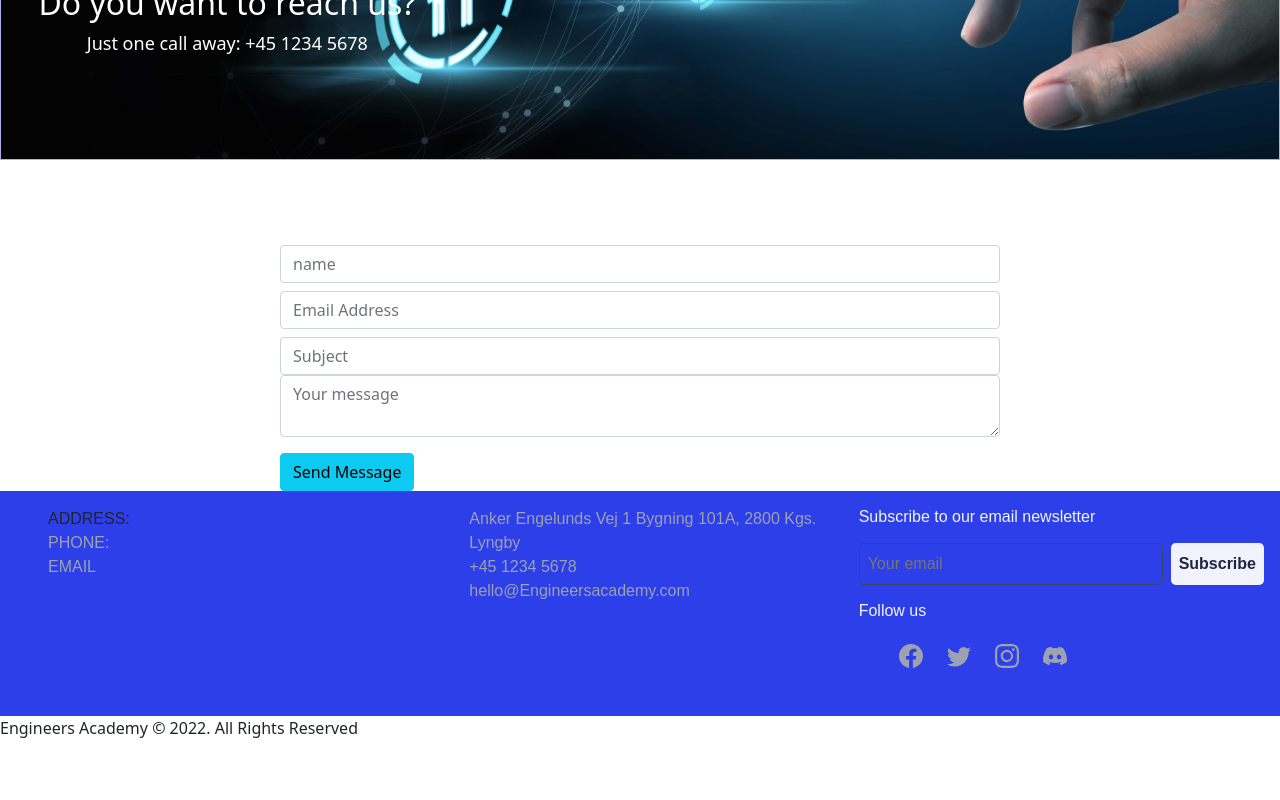
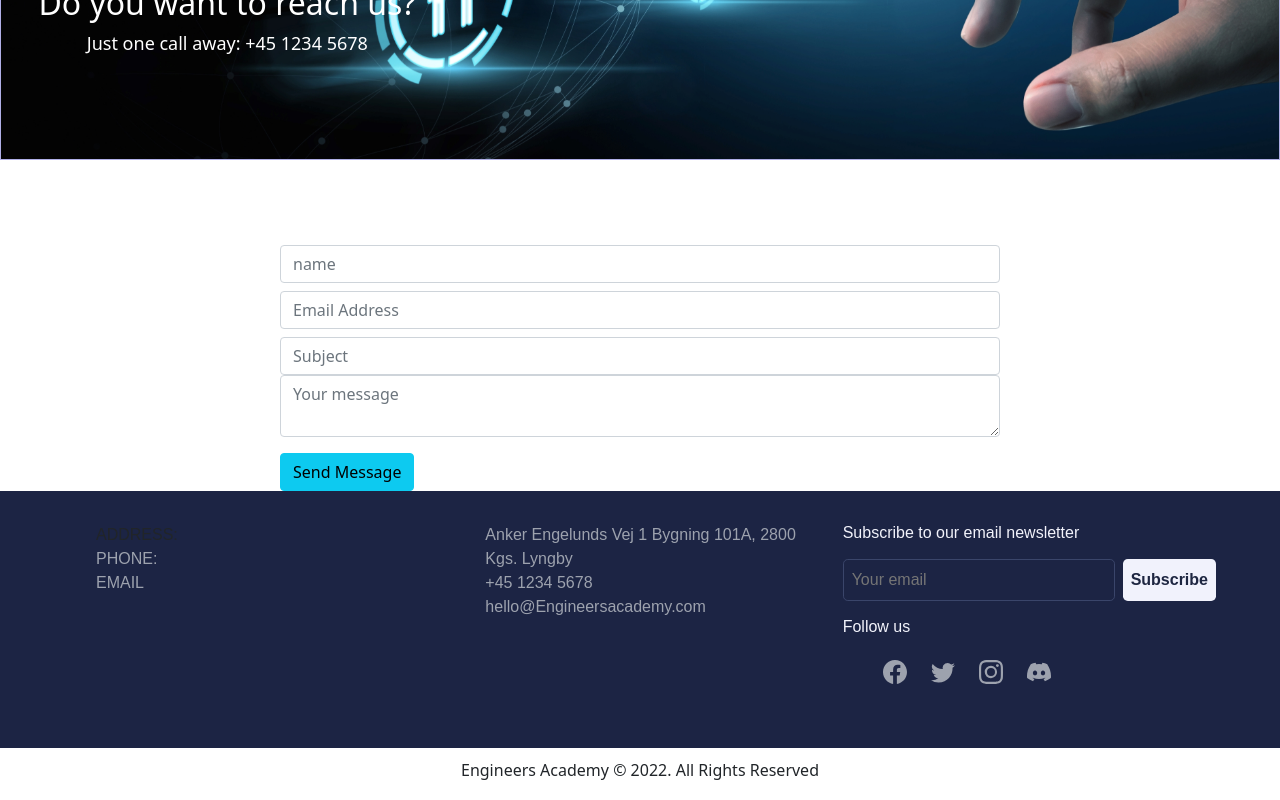
Before and after one commit to digitalbangash1/Project-FrontEnd, a React (Create React App) app: page / in a window 1280 px wide. Shown: the part 1895-2695 px from the top of the page. Before the commit the page ends 2651 px from the top, so only its background shows below. Built offline with nearby package versions, Linux system fonts and the light colour scheme.

Commit message:
Fixed footer text aligment

```diff
--- a/src/components/Footer/Footer.css
+++ b/src/components/Footer/Footer.css
@@ -1,8 +1,7 @@
-.footer{
-  padding: 1rem;
-  background-color: rgb(44, 63, 233);
+.Foot_text{
+  padding-top: 10px;
+  padding-bottom: 2px;
+  text-align: center;
   position: static;
-  bottom: 0;
-  left: 0;
   width: 100%;
 }
```
Also changed, not shown: 1 other file (tests, documents, lock files or other folders).
